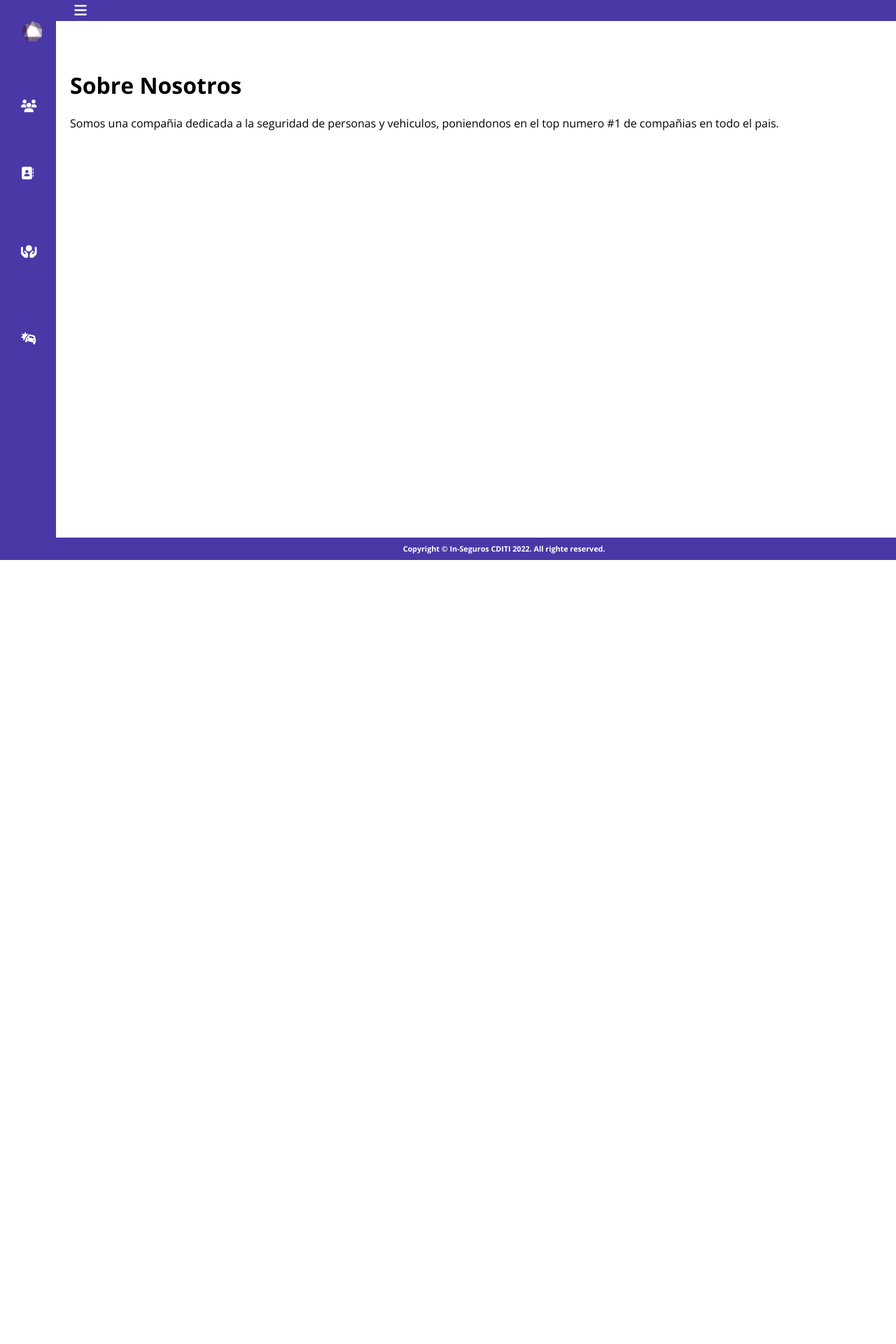
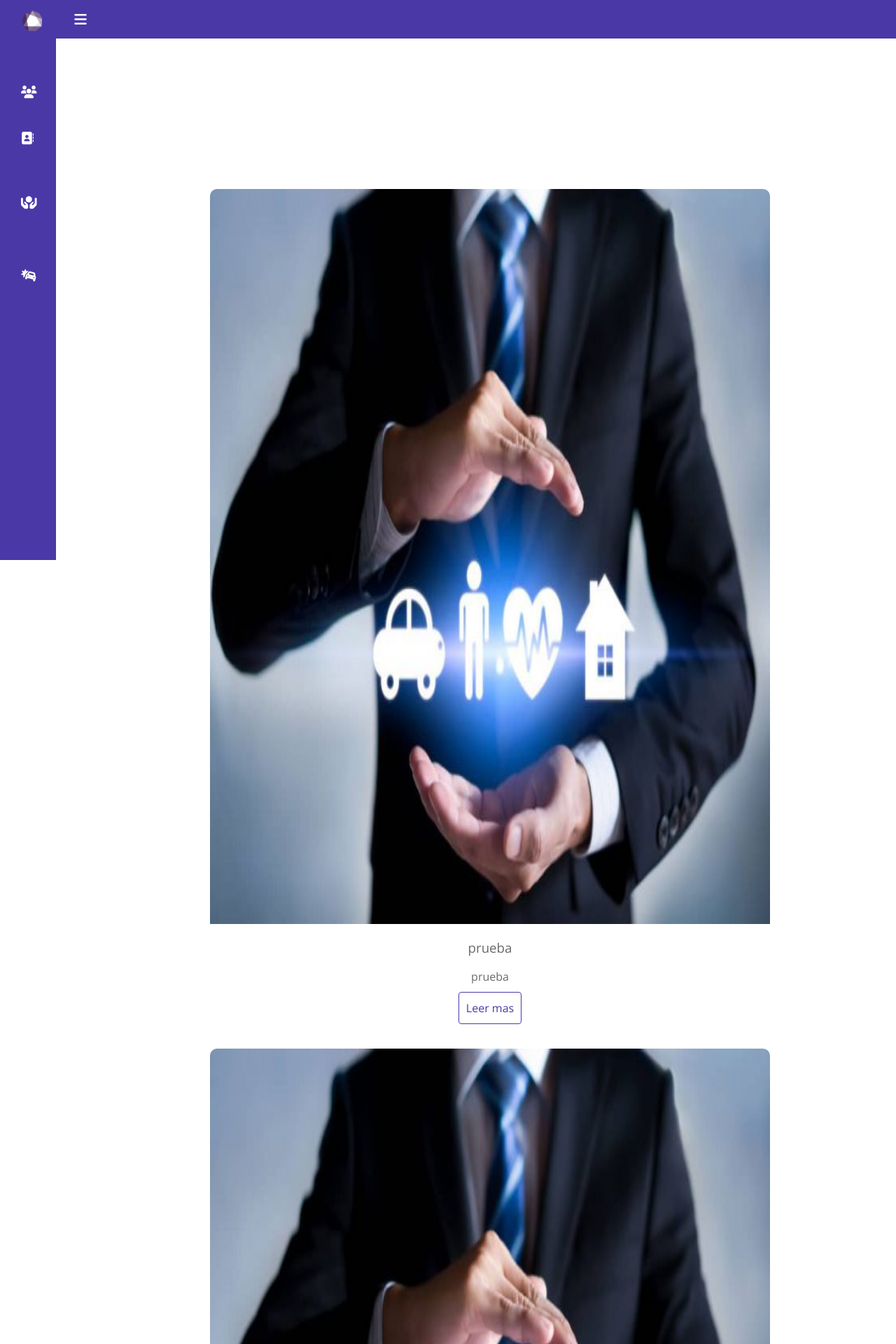
Before and after one commit to harcor59p/InSegurosCDITI, a Laravel app: template resources/views/Dashboard.blade.php in a window 1280 px wide. Shown: the top 1920 px of the page at 70% size. Before the commit the page ends 800 px from the top, so only its background shows below. Run offline with Laravel 8, Linux system fonts and the light colour scheme; the template is opened without the code that fills it, so the values that code supplies are empty; some libraries are stand-ins or nearby versions.

Commit message:
actualizacion del proyecto

```diff
--- a/public/css/style.css
+++ b/public/css/style.css
@@ -6,8 +6,8 @@
     box-sizing: border-box;
     text-decoration: none;
     font-family: 'Open Sans', sans-serif;
-
 }
+/*texto */
 h6{
     background-color: #4a38a7;
     color: #fff;
@@ -19,22 +19,92 @@ h4{
 
 body{
     margin-left: 80px;
-    margin-top: 80px;
+    margin-top: 50px;
     transition: margin-left 300ms cubic-bezier(0.785, 0.135, 0.15, 0.86);
 }
 
 main{
-    padding: 20px;
+    width: 100%;
+    padding: 200px;
 }
+/*contenedores de las cards */
+
+.container{
+    width: 100%;
+    display: center;
+    max-width: 1100px;
+}
+.card{
+    width: 100%;
+    margin: 20px;
+    border-radius: 10px;
+    overflow: hidden;
+    background: white;
+    box-shadow: 0px, 1px, 10px rgba(0, 0, 0, 0.2);
+    cursor: default;
+    transition: all 400ms ease;
+}
+.card:hover{
+    box-shadow: 5px, 5px, 20px rgba(0, 0, 0, 0.4);
+    transform: translateY(-3%);
+}
+.card img{
+    width: 100%;
+    height: 1050px;
+}
+.card .contenido{
+    padding: 15px;
+    text-align: center;
+}
+.card .contenido{
+    line-height: 1.5;
+    color: #6a6a6a;
+}
+.card .contenido h3{
+    font-weight: 400;
+    margin-bottom: 15px;
+}
+.card .contenido a{
+    text-decoration: none;
+    display: inline-block;
+    padding: 10px;
+    margin-top: 10px;
+    color: #4a38a7;
+    border: 1px solid #4a38a7;
+    border-radius: 4px;
+    transition: all 400ms ease;
+}
+.card .contenido a:hover{
+    background-color: #4a38a7;
+    color: white;
+}
+
+/*cabecera */
 
 header{
     width: 100%;
-    height: 30px;
+    height: 55px;
     background: #4a38a7;
     display: flex;
     align-items: center;
     position: fixed;
     top: 0;
+    z-index: 200;
+}
+.icon__menu_t{
+    width: 50px;
+    height: 100%;
+    display: flex;
+    justify-content: center;
+    align-items: center;
+    transform: translateX(10px);
+    color: #fff;
+    z-index: 200;
+}
+.icon__menu_t i{
+    font-size: 20px;
+    cursor: pointer;
+    position: right;
     z-index: 200;
 }
 
@@ -63,7 +133,7 @@ header{
     left: 0;
     color: rgb(255, 255, 255);
     font-size: 18px;
-    z-index: 300;
+    z-index: 200;
     overflow: hidden;
     overflow-y: center;
     border-right: 20px solid #4a38a7;
@@ -84,7 +154,7 @@ header{
 
 
 .name__page{
-    padding: 20px 30px;
+    padding: 5px 30px;
     display: flex;
     align-items: center;
     margin-top: 10px;
@@ -102,7 +172,7 @@ header{
 }
 
 .options__menu a{
-    color: +rgb(255, 255, 255);
+    color: rgb(255, 255, 255);
     cursor: default;
     display: block;
     position: relative;
@@ -114,7 +184,7 @@ header{
 }
 
 .options__menu .option{
-    padding: 20px 0px;
+    padding: 10px 0px;
     display: flex;
     align-items: center;
     position: relative;
@@ -131,20 +201,17 @@ header{
     font-weight: 300;
     cursor: pointer;
 }
-
-a.selected{
-    color: #fff;
+footer{
+    width: 100%;
+    padding: 0.7%;
+    text-align: center;
+    position: center;
+    margin: 100;
+    height: 100;
+    background-color: #4a38a7;
+    bottom: 0;
 }
 
-.selected:before{
-    content: '';
-    width: 3px;
-    height: 80%;
-    background: white;
-    position: absolute;
-    top: 10%;
-    left: -30px;
-}
 
 /*Clases para usar en JavaScript*/
 
@@ -155,17 +222,12 @@ a.selected{
 .menu__side_move{
     width: 250px;
 }
+.icon__menu_t{
+    margin: 0px;
 
-footer{
-    width: 100%;
-    padding: 0.7%;
-    text-align: center;
-    position: fixed;
-    margin: 100;
-    height: 100;
-    background-color: #4a38a7;
-    bottom: 0;
 }
+
+
 
 
 @media screen and (max-width: 760px){
--- a/public/js/script.js
+++ b/public/js/script.js
@@ -1,21 +1,23 @@
 //Ejecutar función en el evento click
 document.getElementById("btn_open").addEventListener("click", open_close_menu);
+document.getElementById("menu_t").addEventListener("click", open_close_menu);
 
 //Declaramos variable
 var side_menu = document.getElementById("menu_side");
 var btn_open = document.getElementById("btn_open");
 var body = document.getElementById("body");
+var icon_menu_t = document.getElementById("menu_t");
 
 //Evento para mostrar y ocultar menú
     function open_close_menu(){
-        body.classList.toggle("body_move");
+        body.classList.toggle("btn_open");
         side_menu.classList.toggle("menu__side_move");
+        icon_menu_t.classList.toggle("menu_t");
     }
 
 //Si el ancho de la página es menor a 760px, oculars el menú al recargar la página
 
 if (window.innerWidth < 760){
-
     body.classList.add("body_move");
     side_menu.classList.add("menu__side_move");
 }
--- a/resources/views/Dashboard.blade.php
+++ b/resources/views/Dashboard.blade.php
@@ -10,18 +10,20 @@
 
     <script src="https://kit.fontawesome.com/41bcea2ae3.js" crossorigin="anonymous"></script>
 </head>
-<body id="body">
-    <header>
+<header>
         <div class="icon__menu">
             <i class="fas fa-bars" id="btn_open"></i>
         </div>
     </header>
-
+<body id="body">
     <div class="menu__side" id="menu_side">
 
         <div class="name__page">
             <img src="/img/logoMenuRemov.png" alt="" width="40px" height="30px">
-            <h4>InSegurosCDITI</h4>
+            <h4>InSegurosCDITI</h4><br>
+            <div class="icon__menu_t" id="menu_t">
+                <i class="fas fa-bars" id="menu_t"></i>
+            </div>
         </div>
 
         <div class="options__menu">
@@ -58,9 +60,45 @@
     </div>
 
     <main>
-        <h1>Sobre Nosotros</h1><br>
-        <p>Somos una compañia dedicada a la seguridad de personas y vehiculos, poniendonos en el top numero #1 de compañias en todo el pais.</p>
+        <div class="container">
+            <div class="card">
+                <figure>
+                    <img src="/img/zeguros.jpg" alt="">
+                </figure>
+                <div class="contenido">
+                    <h3>prueba</h3>
+                    <p>prueba</p>
+                    <a href="#">Leer mas</a>
+                </div>
+            </div>
 
+        </div>
+        <div class="container">
+            <div class="card">
+                <figure>
+                    <img src="/img/zeguros.jpg" alt="">
+                </figure>
+                <div class="contenido">
+                    <h3>prueba</h3>
+                    <p>prueba</p>
+                    <a href="#">Leer mas</a>
+                </div>
+            </div>
+
+        </div>
+        <div class="container">
+            <div class="card">
+                <figure>
+                    <img src="/img/zeguros.jpg" alt="">
+                </figure>
+                <div class="contenido">
+                    <h3>prueba</h3>
+                    <p>prueba</p>
+                    <a href="#">Leer mas</a>
+                </div>
+            </div>
+
+        </div>
     </main>
     <script src="js/script.js"></script>
     <footer><h6>Copyright © In-Seguros CDITI 2022. All righte reserved.</h6></footer>
```
Also changed, not shown: public/img/zeguros.jpg (added), 2 other files.
